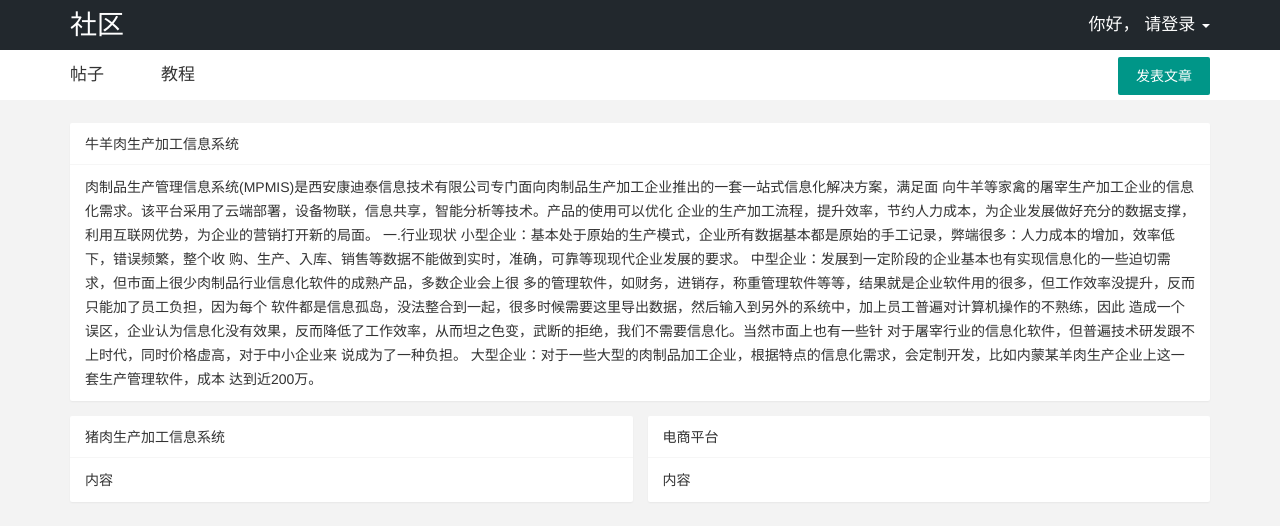
After one commit to Zhyue-XII/web, a Django app: page /forum/course in a window 1280 px wide. The commit adds this page. Shown: the top 526 px of the page. Run offline with Django 3.2, Linux system fonts and the light colour scheme; parts of the project's set-up code (start-up, migrations or seed data) failed here and were passed over; some libraries are stand-ins or nearby versions.

Commit message:
点赞统计

```diff
--- a/forum/urls.py
+++ b/forum/urls.py
@@ -1,6 +1,6 @@
 from django.urls import path
 from .views import post_topic, edit_topic, course, login, logout, register, get_topic, change_password, post_discuss, \
-    issue_topic, replay_discuss
+    issue_topic, replay_discuss, like_dz
 
 urlpatterns = [
     path('login', login, name='login'),
@@ -13,5 +13,6 @@
     path('relaydiscuss', replay_discuss, name='replay_discuss'),  # 回复评论
     path('edit', edit_topic, name='edit_topic'),  # 跳转页面
     path('issuetopic', issue_topic, name='issue_topic'),  # 发表文章
+    path('like', like_dz, name='like_dz'),  # 点赞
     path('course', course, name='course'),  # 教程页
 ]
--- a/forum/views.py
+++ b/forum/views.py
@@ -147,5 +147,17 @@
     return render(request, 'forum/forums.html', {'data': data})
 
 
+def like_dz(request):
+    id = request.GET.get('id')
+    topic = Topic.objects.get(id=id)
+    user = request.user.username
+    if user:
+        topic.like += 1
+        topic.save()
+        return JsonResponse({"code": 200, 'mess': '已赞'})
+    else:
+        return JsonResponse({'code': 201, 'mess': '请登录'})
+
+
 def course(request):
     return render(request, 'forum/course.html')
--- /dev/null
+++ b/static/css/forum/course.css
@@ -0,0 +1,3 @@
+.course-page{
+    padding-top: 2%;
+}
--- /dev/null
+++ b/templates/forum/course.html
@@ -0,0 +1,50 @@
+{% extends 'forum/base.html' %}
+{% load static %}
+{% block css %}
+    <link rel="stylesheet" href="{% static 'css/forum/course.css' %}">
+{% endblock %}
+{% block content %}
+        <div class="course-page layui-row layui-col-space15">
+            <div class="layui-col-md12">
+                <div class="layui-card">
+                    <div class="layui-card-header">牛羊肉生产加工信息系统</div>
+                    <div class="layui-card-body">
+                        肉制品生产管理信息系统(MPMIS)是西安康迪泰信息技术有限公司专门面向肉制品生产加工企业推出的一套一站式信息化解决方案，满足面
+                        向牛羊等家禽的屠宰生产加工企业的信息化需求。该平台采用了云端部署，设备物联，信息共享，智能分析等技术。产品的使用可以优化
+                        企业的生产加工流程，提升效率，节约人力成本，为企业发展做好充分的数据支撑，利用互联网优势，为企业的营销打开新的局面。
+
+                        一.行业现状
+
+                        小型企业：基本处于原始的生产模式，企业所有数据基本都是原始的手工记录，弊端很多：人力成本的增加，效率低下，错误频繁，整个收
+                        购、生产、入库、销售等数据不能做到实时，准确，可靠等现现代企业发展的要求。
+
+                        中型企业：发展到一定阶段的企业基本也有实现信息化的一些迫切需求，但市面上很少肉制品行业信息化软件的成熟产品，多数企业会上很
+                        多的管理软件，如财务，进销存，称重管理软件等等，结果就是企业软件用的很多，但工作效率没提升，反而只能加了员工负担，因为每个
+                        软件都是信息孤岛，没法整合到一起，很多时候需要这里导出数据，然后输入到另外的系统中，加上员工普遍对计算机操作的不熟练，因此
+                        造成一个误区，企业认为信息化没有效果，反而降低了工作效率，从而坦之色变，武断的拒绝，我们不需要信息化。当然市面上也有一些针
+                        对于屠宰行业的信息化软件，但普遍技术研发跟不上时代，同时价格虚高，对于中小企业来 说成为了一种负担。
+
+                        大型企业：对于一些大型的肉制品加工企业，根据特点的信息化需求，会定制开发，比如内蒙某羊肉生产企业上这一套生产管理软件，成本 达到近200万。
+                    </div>
+                </div>
+            </div>
+
+            <div class="layui-col-md6">
+                <div class="layui-card">
+                    <div class="layui-card-header">猪肉生产加工信息系统</div>
+                    <div class="layui-card-body">
+                        内容
+                    </div>
+                </div>
+            </div>
+
+            <div class="layui-col-md6">
+                <div class="layui-card">
+                    <div class="layui-card-header">电商平台</div>
+                    <div class="layui-card-body">
+                        内容
+                    </div>
+                </div>
+            </div>
+        </div>
+{% endblock %}
--- a/templates/forum/forums.html
+++ b/templates/forum/forums.html
@@ -40,10 +40,6 @@
                     <div class="layui-card-header"> 新闻公告</div>
                     <div class="layui-card-body">
                         牛羊肉加工信息管理系统上线<br>
-                        牛羊肉加工信息管理系统上线<br>
-                        牛羊肉加工信息管理系统上线<br>
-                        牛羊肉加工信息管理系统上线<br>
-                        牛羊肉加工信息管理系统上线<br>
                     </div>
                 </div>
             </div>
--- a/templates/forum/topic.html
+++ b/templates/forum/topic.html
@@ -50,6 +50,9 @@
                 <div class="topic-text">
                     {{ data.topic_text }}
                 </div>
+
+                <button class="topic-dz" style="background: none" onclick="dz({{ data.id }})"><i class="layui-icon layui-icon-praise t-dz"></i>
+                    <span id="like">赞一下</span></button>
             </div>
 
             <div class="layui-card article">
@@ -70,7 +73,7 @@
                                     <p>{{ d.detail }}</p>
                                     {% for r in d.rpy %}
                                         <div class="replay-block">
-                                            <a href="#" onclick="replayMess({{ r.user_id }})" >
+                                            <a href="#frmDiscuss" onclick="replayUser('{{ r.user__username }}')">
                                                 <span>{{ r.user__username }}</span>回复<span>{{ d.user }}</span>:
                                                 {{ r.replay_detail }} </a>
                                         </div>
```
Also changed, not shown: static/css/forum/topic.css (+9 -5 lines), static/js/forum/topic.js (+18 -10 lines), db.sqlite3.
